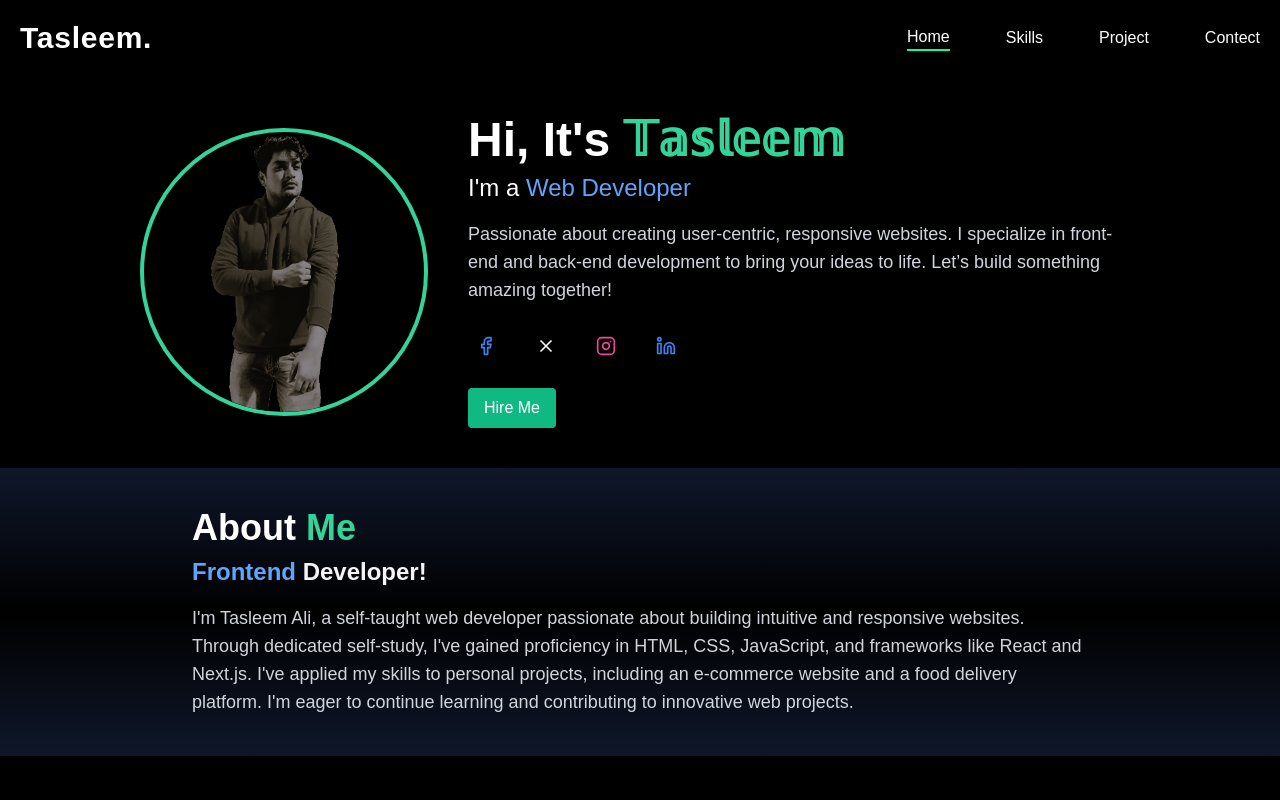
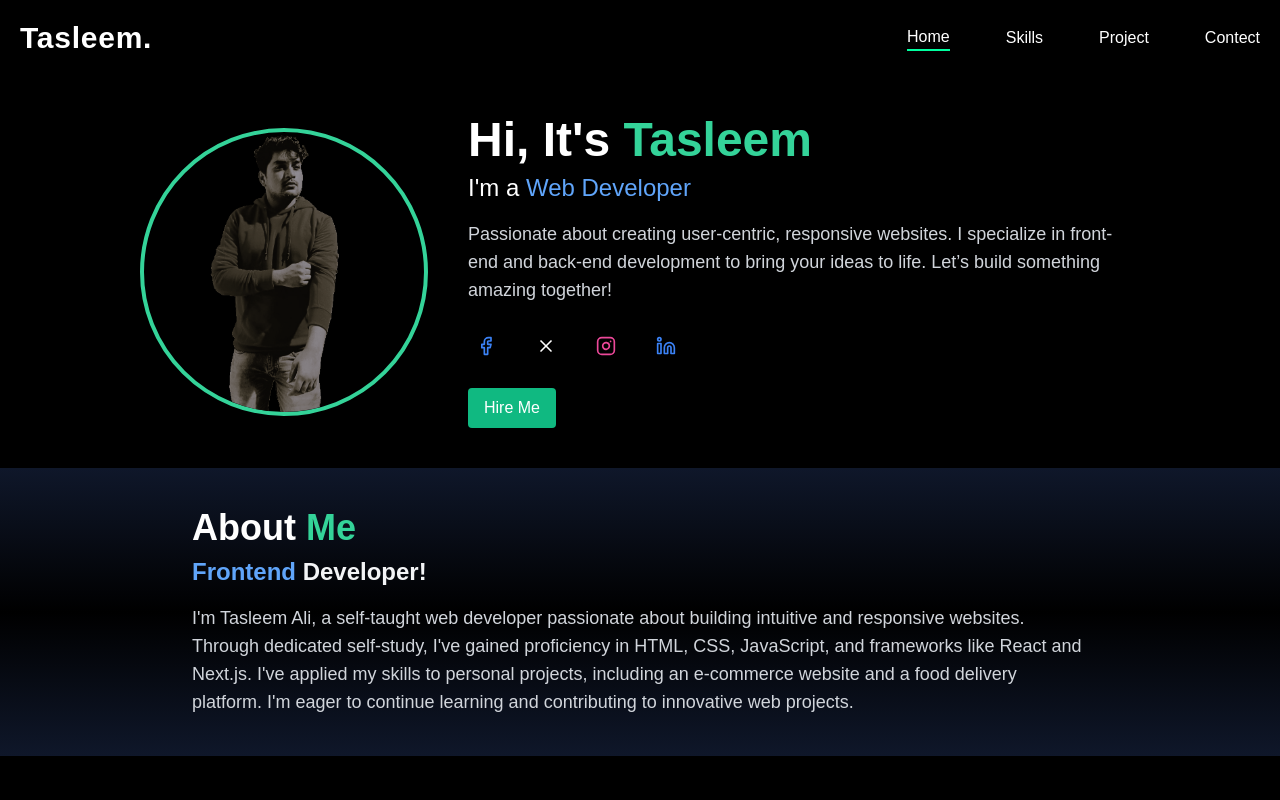
Before and after one commit to Tasleemali/portfolio, a Next.js app: page / in a window 1280 px wide. Shown: the top 800 px of the page. Built offline with nearby package versions, Linux system fonts and the light colour scheme.

Commit message:
Update index.js

```diff
--- a/src/app/compo/header/index.js
+++ b/src/app/compo/header/index.js
@@ -35,7 +35,7 @@ export default function HeroSection() {
                 {/* Text Content */}
                 <div className="text-center lg:text-left max-w-2xl">
                     <h1 className="text-3xl sm:text-4xl md:text-5xl font-bold mb-2 text-white">
-                        Hi, It's <span className="text-emerald-400">𝕋𝕒𝕤𝕝𝕖𝕖𝕞</span>
+                        Hi, It's <span className="text-emerald-400">Tasleem</span>
                     </h1>
                     <h2 className="text-xl sm:text-2xl mb-4">
                         I'm a <span className="text-blue-400">Web Developer</span>
```
